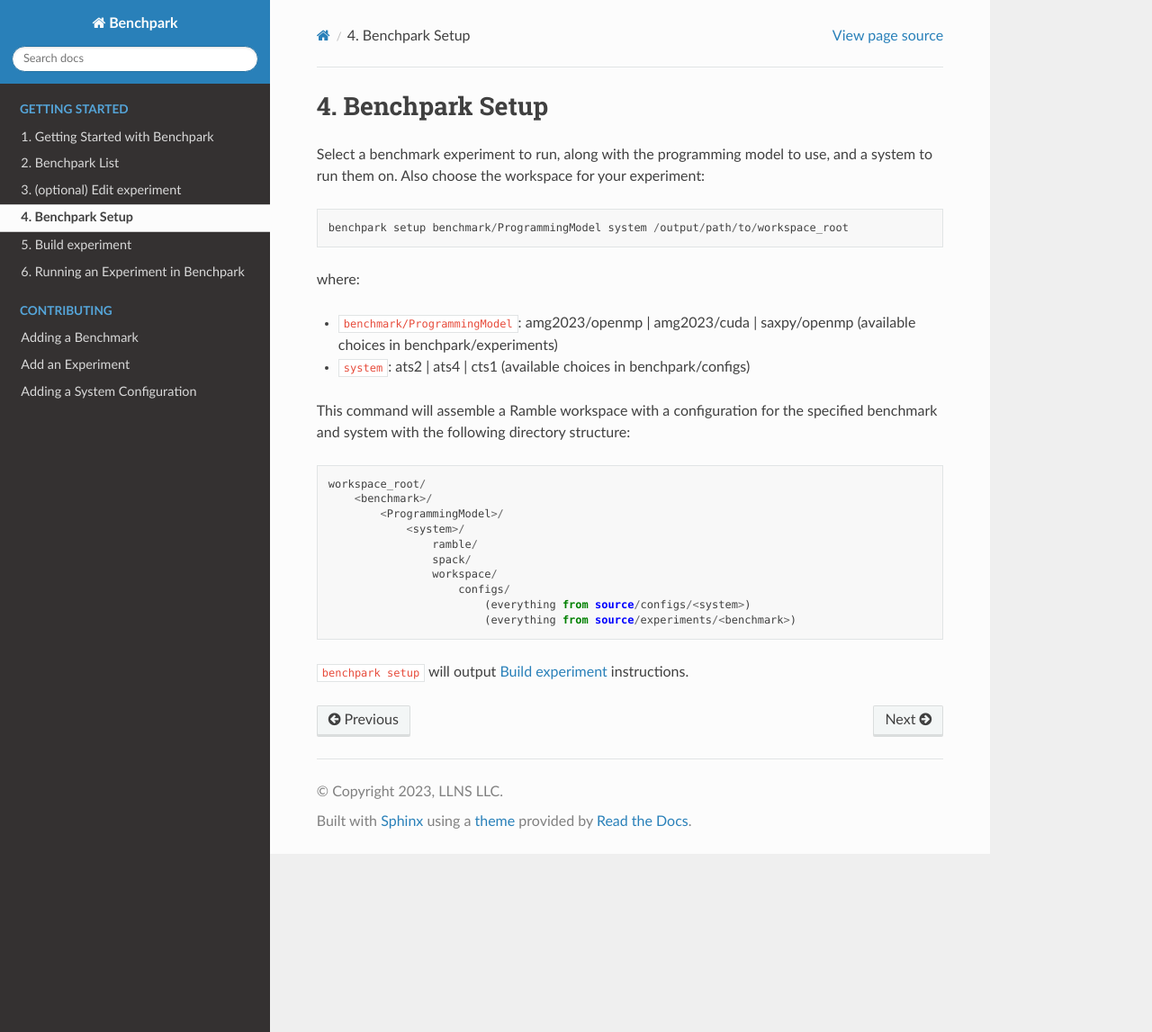
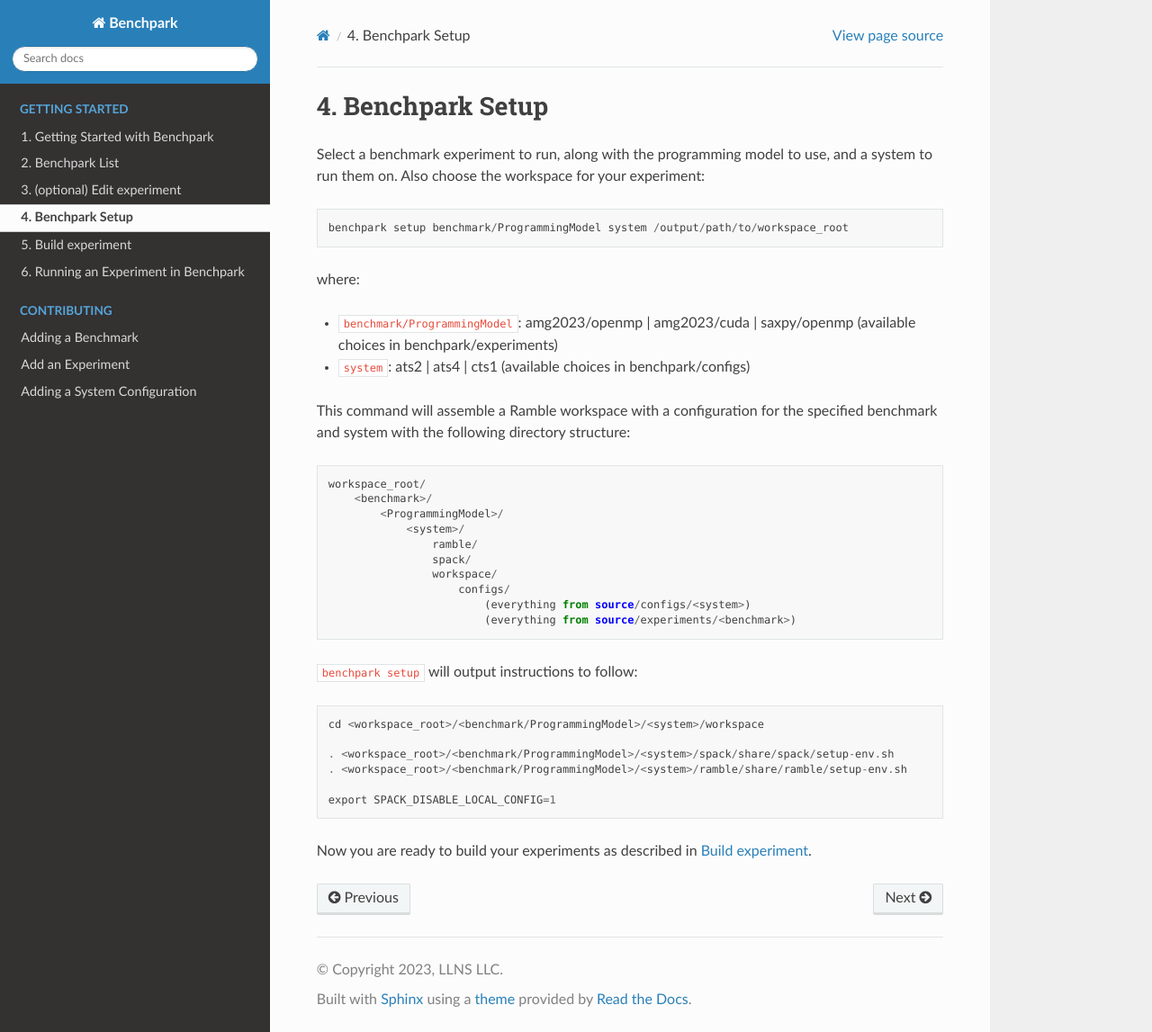
Before and after one commit to LLNL/benchpark, a Sphinx documentation site: the page built from docs/4-benchpark-setup.rst, in a window 1280 px wide and 1147 px high. Shown: the whole window at 90% size. Built offline with Sphinx 7.4.7 and the Read the Docs theme 2.0.0, drawn with Linux system fonts in a browser that asks for light colours; the version number could not be read and is left out.

Commit message:
Update 4-benchpark-setup.rst

```diff
--- a/docs/4-benchpark-setup.rst
+++ b/docs/4-benchpark-setup.rst
@@ -27,4 +27,13 @@
                             (everything from source/configs/<system>)
                             (everything from source/experiments/<benchmark>)
 
-``benchpark setup`` will output :doc:`5-build-experiment` instructions.
+``benchpark setup`` will output instructions to follow::
+
+   cd <workspace_root>/<benchmark/ProgrammingModel>/<system>/workspace
+
+   . <workspace_root>/<benchmark/ProgrammingModel>/<system>/spack/share/spack/setup-env.sh
+   . <workspace_root>/<benchmark/ProgrammingModel>/<system>/ramble/share/ramble/setup-env.sh
+
+   export SPACK_DISABLE_LOCAL_CONFIG=1
+
+Now you are ready to build your experiments as described in :doc:`5-build-experiment`.
```
